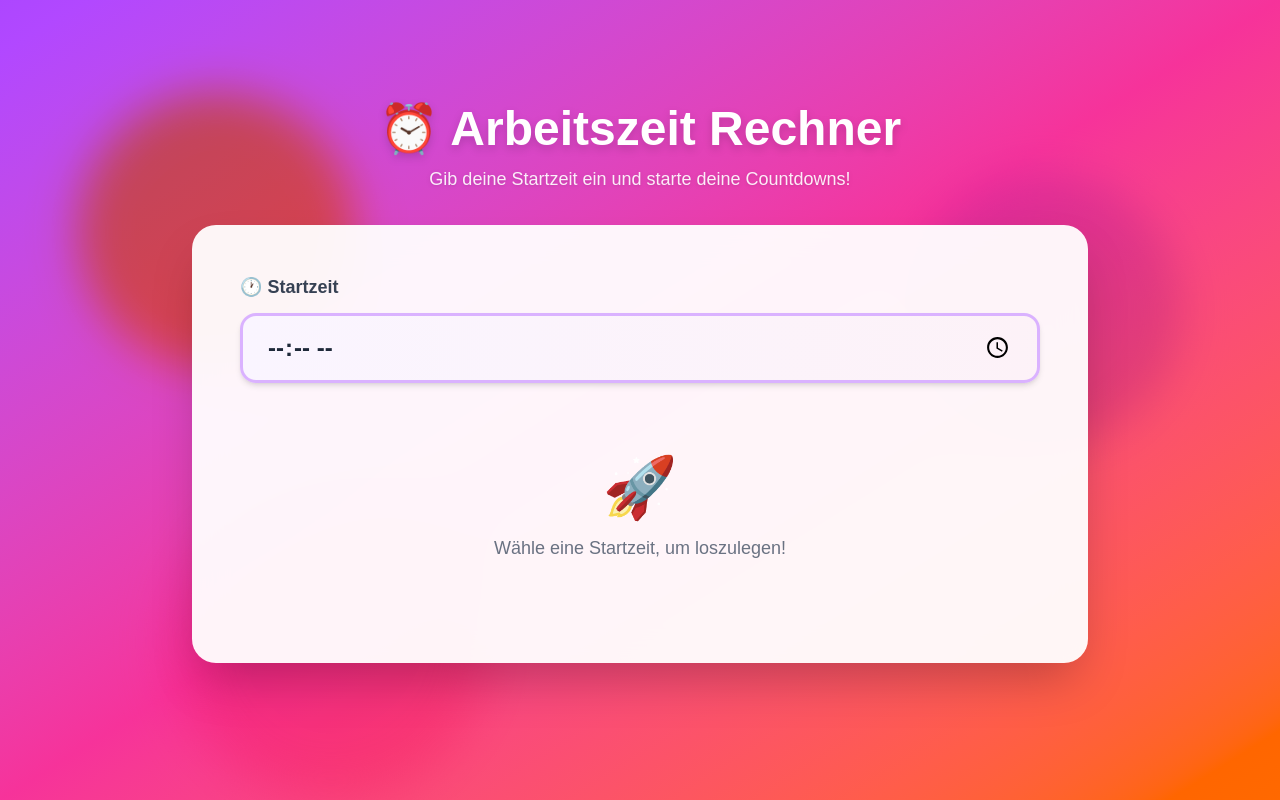
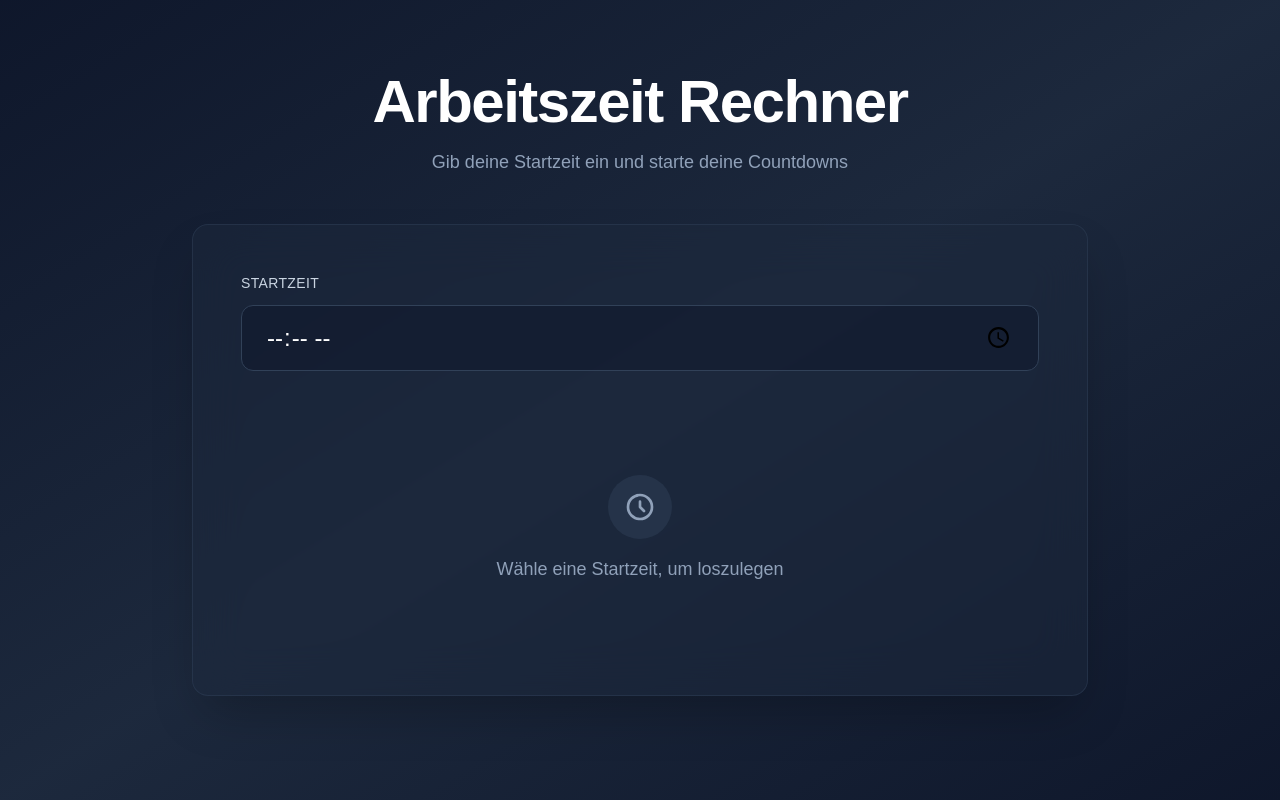
Before and after one commit to niliees/arbeitszeitrechner, a Next.js app: page / in a window 1280 px wide. Built offline with nearby package versions, Linux system fonts and the light colour scheme.

Commit message:
refactor styles and layout for Arbeitszeit Rechner

```diff
--- a/src/app/page.tsx
+++ b/src/app/page.tsx
@@ -107,35 +107,30 @@ export default function Home() {
   };
 
   return (
-    <div className="min-h-screen bg-gradient-to-br from-purple-500 via-pink-500 to-orange-500 flex items-center justify-center p-4 relative overflow-hidden">
-      {/* Animated background circles */}
-      <div className="absolute top-20 left-20 w-72 h-72 bg-yellow-300 rounded-full mix-blend-multiply filter blur-xl opacity-70 animate-blob"></div>
-      <div className="absolute top-40 right-20 w-72 h-72 bg-purple-300 rounded-full mix-blend-multiply filter blur-xl opacity-70 animate-blob animation-delay-2000"></div>
-      <div className="absolute -bottom-8 left-40 w-72 h-72 bg-pink-300 rounded-full mix-blend-multiply filter blur-xl opacity-70 animate-blob animation-delay-4000"></div>
-
-      <main className="w-full max-w-4xl relative z-10 py-8">
+    <div className="min-h-screen bg-gradient-to-br from-slate-900 via-slate-800 to-slate-900 flex items-center justify-center p-4">
+      <main className="w-full max-w-4xl py-8">
         {/* Header */}
-        <div className="text-center mb-8">
-          <h1 className="text-4xl md:text-5xl font-bold text-white mb-3 animate-gradient drop-shadow-lg">
-            ⏰ Arbeitszeit Rechner
+        <div className="text-center mb-12">
+          <h1 className="text-5xl md:text-6xl font-bold text-white mb-4 tracking-tight">
+            Arbeitszeit Rechner
           </h1>
-          <p className="text-white/90 text-lg drop-shadow">
-            Gib deine Startzeit ein und starte deine Countdowns!
+          <p className="text-slate-400 text-lg">
+            Gib deine Startzeit ein und starte deine Countdowns
           </p>
         </div>
 
         {/* Calculator Card */}
-        <div className="bg-white/95 backdrop-blur-lg rounded-3xl shadow-2xl p-8 md:p-12 mb-8">
+        <div className="bg-slate-800/50 backdrop-blur-xl rounded-2xl shadow-2xl border border-slate-700/50 p-8 md:p-12 mb-8">
           {/* Input Section */}
-          <div className="mb-8">
-            <label className="block text-lg font-semibold text-gray-700 mb-3">
-              🕐 Startzeit
+          <div className="mb-10">
+            <label className="block text-sm font-medium text-slate-300 mb-3 uppercase tracking-wide">
+              Startzeit
             </label>
             <input
               type="time"
               value={startTime}
               onChange={(e) => setStartTime(e.target.value)}
-              className="w-full px-6 py-4 text-2xl font-semibold text-gray-800 bg-gradient-to-r from-purple-50 to-pink-50 border-3 border-purple-300 rounded-2xl focus:outline-none focus:ring-4 focus:ring-purple-400 focus:border-transparent transition-all duration-300 shadow-md hover:shadow-lg"
+              className="w-full px-6 py-4 text-2xl font-medium text-white bg-slate-900/50 border border-slate-700 rounded-xl focus:outline-none focus:ring-2 focus:ring-blue-500 focus:border-transparent transition-all duration-200"
             />
           </div>
 
@@ -143,18 +138,18 @@ export default function Home() {
           {startTime && (
             <div className={`space-y-4 transition-all duration-500 ${isAnimating ? 'opacity-0 scale-95' : 'opacity-100 scale-100'}`}>
               {/* Minimum Time */}
-              <div className="bg-gradient-to-r from-emerald-400 to-cyan-400 rounded-2xl p-6 shadow-lg transform hover:scale-[1.02] transition-all duration-300 hover:shadow-xl">
+              <div className="bg-slate-900/50 border border-slate-700/50 rounded-xl p-6 hover:border-blue-500/50 transition-all duration-300">
                 <div className="flex items-center justify-between mb-4">
                   <div className="flex-1">
-                    <p className="text-white text-sm font-semibold mb-1 flex items-center gap-2">
-                      ✅ Mindestarbeitszeit (7,6h)
+                    <p className="text-slate-300 text-sm font-medium mb-1 uppercase tracking-wide">
+                      Mindestarbeitszeit (7,6h)
                     </p>
-                    <p className="text-white/80 text-xs">
+                    <p className="text-slate-500 text-xs">
                       inkl. 30 Min Pause
                     </p>
                   </div>
                   <div className="text-right">
-                    <p className="text-4xl font-bold text-white">
+                    <p className="text-4xl font-bold text-white font-mono">
                       {minEndTime}
                     </p>
                   </div>
@@ -162,25 +157,25 @@ export default function Home() {
                 <button
                   onClick={() => startCountdown('min')}
                   disabled={countdowns.some(c => c.type === 'min')}
-                  className="w-full bg-white/20 hover:bg-white/30 disabled:bg-white/10 disabled:cursor-not-allowed text-white font-bold py-3 rounded-xl transition-all duration-300 flex items-center justify-center gap-2"
+                  className="w-full bg-blue-600 hover:bg-blue-700 disabled:bg-slate-700 disabled:cursor-not-allowed text-white font-medium py-3 rounded-lg transition-all duration-200"
                 >
-                  {countdowns.some(c => c.type === 'min') ? '✓ Countdown läuft' : '⏱️ Countdown starten'}
+                  {countdowns.some(c => c.type === 'min') ? 'Countdown läuft' : 'Countdown starten'}
                 </button>
               </div>
 
               {/* Maximum Time */}
-              <div className="bg-gradient-to-r from-orange-400 to-rose-400 rounded-2xl p-6 shadow-lg transform hover:scale-[1.02] transition-all duration-300 hover:shadow-xl">
+              <div className="bg-slate-900/50 border border-slate-700/50 rounded-xl p-6 hover:border-purple-500/50 transition-all duration-300">
                 <div className="flex items-center justify-between mb-4">
                   <div className="flex-1">
-                    <p className="text-white text-sm font-semibold mb-1 flex items-center gap-2">
-                      🔥 Maximalarbeitszeit (9h)
+                    <p className="text-slate-300 text-sm font-medium mb-1 uppercase tracking-wide">
+                      Maximalarbeitszeit (9h)
                     </p>
-                    <p className="text-white/80 text-xs">
+                    <p className="text-slate-500 text-xs">
                       inkl. 30 Min Pause
                     </p>
                   </div>
                   <div className="text-right">
-                    <p className="text-4xl font-bold text-white">
+                    <p className="text-4xl font-bold text-white font-mono">
                       {maxEndTime}
                     </p>
                   </div>
@@ -188,16 +183,16 @@ export default function Home() {
                 <button
                   onClick={() => startCountdown('max')}
                   disabled={countdowns.some(c => c.type === 'max')}
-                  className="w-full bg-white/20 hover:bg-white/30 disabled:bg-white/10 disabled:cursor-not-allowed text-white font-bold py-3 rounded-xl transition-all duration-300 flex items-center justify-center gap-2"
+                  className="w-full bg-purple-600 hover:bg-purple-700 disabled:bg-slate-700 disabled:cursor-not-allowed text-white font-medium py-3 rounded-lg transition-all duration-200"
                 >
-                  {countdowns.some(c => c.type === 'max') ? '✓ Countdown läuft' : '⏱️ Countdown starten'}
+                  {countdowns.some(c => c.type === 'max') ? 'Countdown läuft' : 'Countdown starten'}
                 </button>
               </div>
 
               {/* Info Box */}
-              <div className="bg-gradient-to-r from-blue-100 to-purple-100 rounded-2xl p-5 border-2 border-blue-200">
-                <p className="text-sm text-gray-700 text-center">
-                  ⏳ <strong>Hinweis:</strong> Die 30 Minuten Pause sind bereits eingerechnet
+              <div className="bg-slate-900/30 border border-slate-700/30 rounded-xl p-4">
+                <p className="text-sm text-slate-400 text-center">
+                  <strong className="text-slate-300">Hinweis:</strong> Die 30 Minuten Pause sind bereits eingerechnet
                 </p>
               </div>
             </div>
@@ -205,10 +200,14 @@ export default function Home() {
 
           {/* Empty State */}
           {!startTime && (
-            <div className="text-center py-12 animate-bounce-slow">
-              <div className="text-6xl mb-4">🚀</div>
-              <p className="text-gray-500 text-lg">
-                Wähle eine Startzeit, um loszulegen!
+            <div className="text-center py-16">
+              <div className="w-16 h-16 bg-slate-700/50 rounded-full flex items-center justify-center mx-auto mb-4">
+                <svg className="w-8 h-8 text-slate-400" fill="none" stroke="currentColor" viewBox="0 0 24 24">
+                  <path strokeLinecap="round" strokeLinejoin="round" strokeWidth={2} d="M12 8v4l3 3m6-3a9 9 0 11-18 0 9 9 0 0118 0z" />
+                </svg>
+              </div>
+              <p className="text-slate-400 text-lg">
+                Wähle eine Startzeit, um loszulegen
               </p>
             </div>
           )}
@@ -216,49 +215,46 @@ export default function Home() {
 
         {/* Active Countdowns */}
         {countdowns.length > 0 && (
-          <div className="space-y-4">
-            <h2 className="text-2xl font-bold text-white text-center mb-4 drop-shadow-lg">
-              🎯 Aktive Countdowns
+          <div className="space-y-6">
+            <h2 className="text-2xl font-bold text-white text-center mb-6">
+              Aktive Countdowns
             </h2>
             <div className="grid grid-cols-1 md:grid-cols-2 gap-6">
               {countdowns.map((countdown) => (
                 <div
                   key={countdown.id}
-                  className={`bg-gradient-to-r ${countdown.type === 'min' ? 'from-emerald-400 to-cyan-400' : 'from-orange-400 to-rose-400'} rounded-3xl p-6 shadow-xl transform hover:scale-105 transition-all duration-300 hover:shadow-2xl ${countdown.isFinished ? 'animate-pulse-slow' : ''}`}
+                  className={`bg-slate-800/50 backdrop-blur-xl border ${countdown.type === 'min' ? 'border-blue-500/50' : 'border-purple-500/50'} rounded-xl p-6 hover:shadow-xl transition-all duration-300`}
                 >
-                  <div className="flex items-start justify-between mb-4">
+                  <div className="flex items-start justify-between mb-6">
                     <div className="flex-1">
-                      <div className="flex items-center gap-2 mb-2">
-                        <span className="text-2xl">{countdown.type === 'min' ? '✅' : '🔥'}</span>
-                        <h3 className="text-xl font-bold text-white">
-                          {countdown.type === 'min' ? 'Mindestzeit' : 'Maximalzeit'}
-                        </h3>
-                      </div>
-                      <p className="text-white/80 text-sm">
-                        Zielzeit: {countdown.targetTime}
+                      <h3 className="text-lg font-semibold text-white mb-2">
+                        {countdown.type === 'min' ? 'Mindestzeit' : 'Maximalzeit'}
+                      </h3>
+                      <p className="text-slate-400 text-sm">
+                        Zielzeit: <span className="text-white font-mono">{countdown.targetTime}</span>
                       </p>
-                      <p className="text-white/70 text-xs mt-1">
+                      <p className="text-slate-500 text-xs mt-1">
                         {countdown.type === 'min' ? '7,6h + 30 Min' : '9h + 30 Min'}
                       </p>
                     </div>
                     <button
                       onClick={() => deleteCountdown(countdown.id)}
-                      className="bg-white/20 hover:bg-white/30 text-white rounded-full w-8 h-8 flex items-center justify-center transition-all"
+                      className="bg-slate-700/50 hover:bg-slate-600 text-slate-300 rounded-lg w-9 h-9 flex items-center justify-center transition-all"
                     >
                       ✕
                     </button>
                   </div>
 
-                  <div className="bg-white/20 backdrop-blur-sm rounded-2xl p-4 text-center">
+                  <div className="bg-slate-900/50 rounded-lg p-6 text-center border border-slate-700/50">
                     {countdown.isFinished ? (
                       <div>
-                        <p className="text-white font-bold text-2xl mb-1">🎉 Fertig!</p>
-                        <p className="text-white/90 text-sm">Du kannst jetzt gehen!</p>
+                        <p className="text-green-400 font-bold text-2xl mb-1">Fertig!</p>
+                        <p className="text-slate-400 text-sm">Du kannst jetzt gehen</p>
                       </div>
                     ) : (
                       <div>
-                        <p className="text-white/90 text-sm mb-1">Noch:</p>
-                        <p className="text-white font-bold text-5xl font-mono tracking-wide">
+                        <p className="text-slate-400 text-xs uppercase tracking-wider mb-2">Verbleibende Zeit</p>
+                        <p className="text-white font-bold text-5xl font-mono tracking-wider">
                           {countdown.timeRemaining}
                         </p>
                       </div>
```
